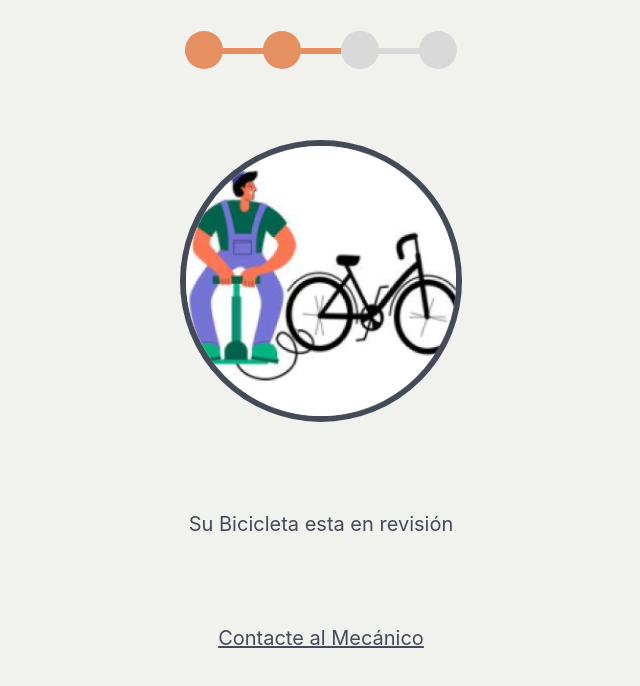
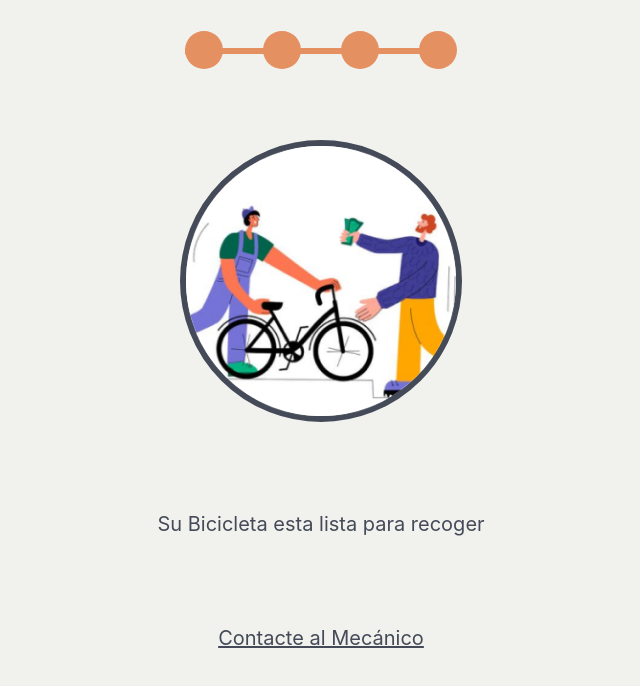
Before and after one commit to JoseCaicedoDev/bike-react, a React (Create React App) app: page /status in a window 1280 px wide. Shown: the top 686 px of the page, without its empty margins (319-959 px from the left). Built offline with nearby package versions, Linux system fonts and the light colour scheme.

Commit message:
Fixed progression bar for status page

```diff
--- a/src/elements/process/ContainerNavProcess.jsx
+++ b/src/elements/process/ContainerNavProcess.jsx
@@ -34,7 +34,7 @@ const BarLine1 = styled.div`
 `
 const BarLine = styled.div`
   position: absolute;
-  width: ${(props) => props.line > 1 && props.line <= 4 ? props.line * 8.8 : 0}rem;
+  width: ${(props) => props.line > 1 && props.line <= 4 ? (props.line - 1) * 8.8 : 0}rem;
   height: 0.6rem;
   background-color: ${(props) => props.line ? theme.accentColor : theme.backgroundGray};
   top: 1.7rem;
--- a/src/layouts/StateReception.jsx
+++ b/src/layouts/StateReception.jsx
@@ -7,7 +7,7 @@ import image3 from '../resources/images/Ellipse 9.png'
 
 function StateReception () {
   const StatusDescription = {
-    CurrentStatus: 2
+    CurrentStatus: 4
   }
   const StatusImage = {
     1: image,
```
